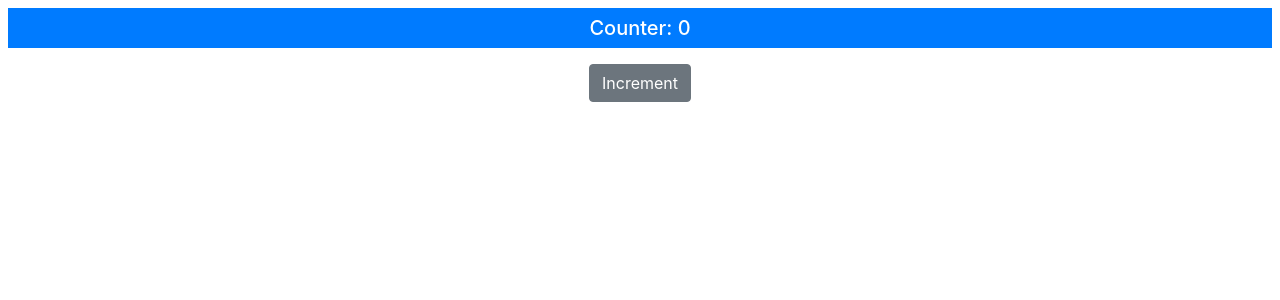
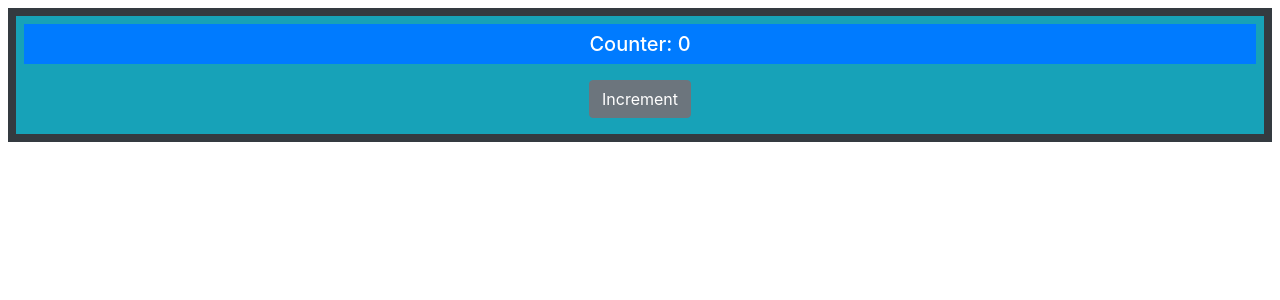
Before and after one commit to davidtrussler/pro-react-16_14_composing-applications, a React (Create React App) app: page / in a window 1280 px wide. Shown: the top 300 px of the page. Built offline with nearby package versions, Linux system fonts and the light colour scheme.

Commit message:
Adds ThemeSelector component

```diff
--- a/src/App.js
+++ b/src/App.js
@@ -1,6 +1,7 @@
 import React, {Component} from 'react';
 import {Message} from './Message';
 import {ActionButton} from './ActionButton';
+import {ThemeSelector} from './ThemeSelector';
 
 export default class App extends Component {
   constructor(props) {
@@ -18,6 +19,7 @@ export default class App extends Component {
   render() {
     return (
       <div className="m-2 text-center">
+        <ThemeSelector>
           <Message
             theme="primary"
             message={`Counter: ${this.state.counter}`}
@@ -27,6 +29,7 @@ export default class App extends Component {
             text="Increment"
             callback={this.incrementCounter}
           />
+        </ThemeSelector>
       </div>
     )
   }
--- /dev/null
+++ b/src/ThemeSelector.js
@@ -0,0 +1,13 @@
+import React, {Component} from 'react';
+
+export class ThemeSelector extends Component {
+	render() {
+		return(
+			<div className="bg-dark p-2">
+				<div className="bg-info p-2">
+					{this.props.children}
+				</div>
+			</div>
+		)
+	}
+}
```
Lines whose indentation alone changed are shown as unchanged.
